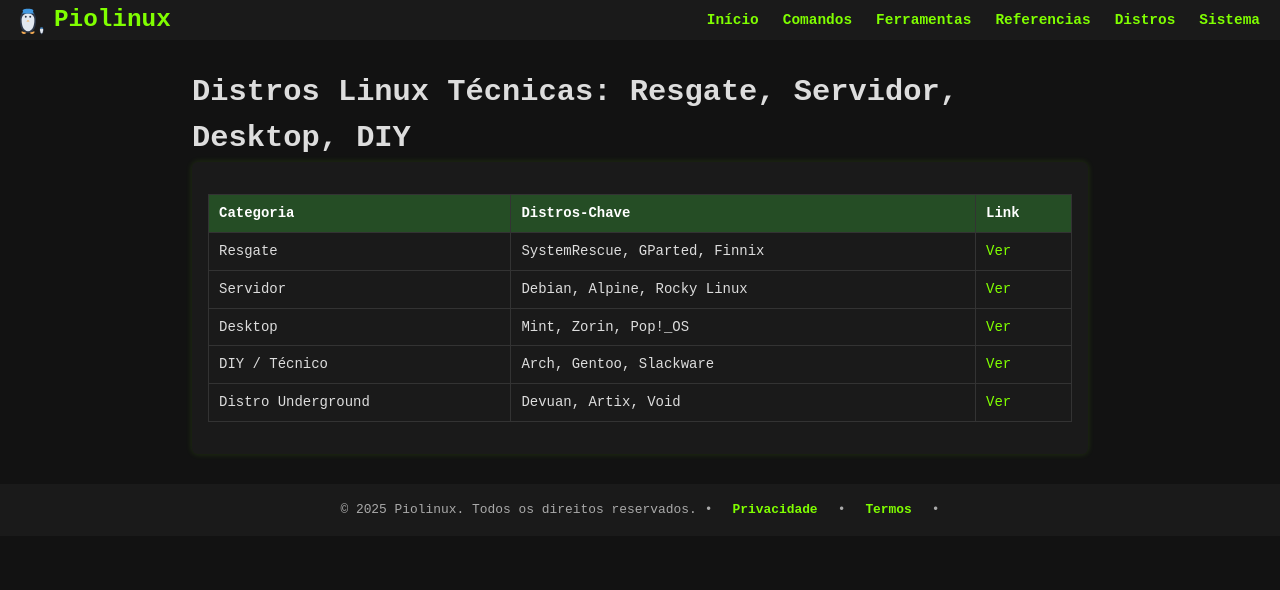
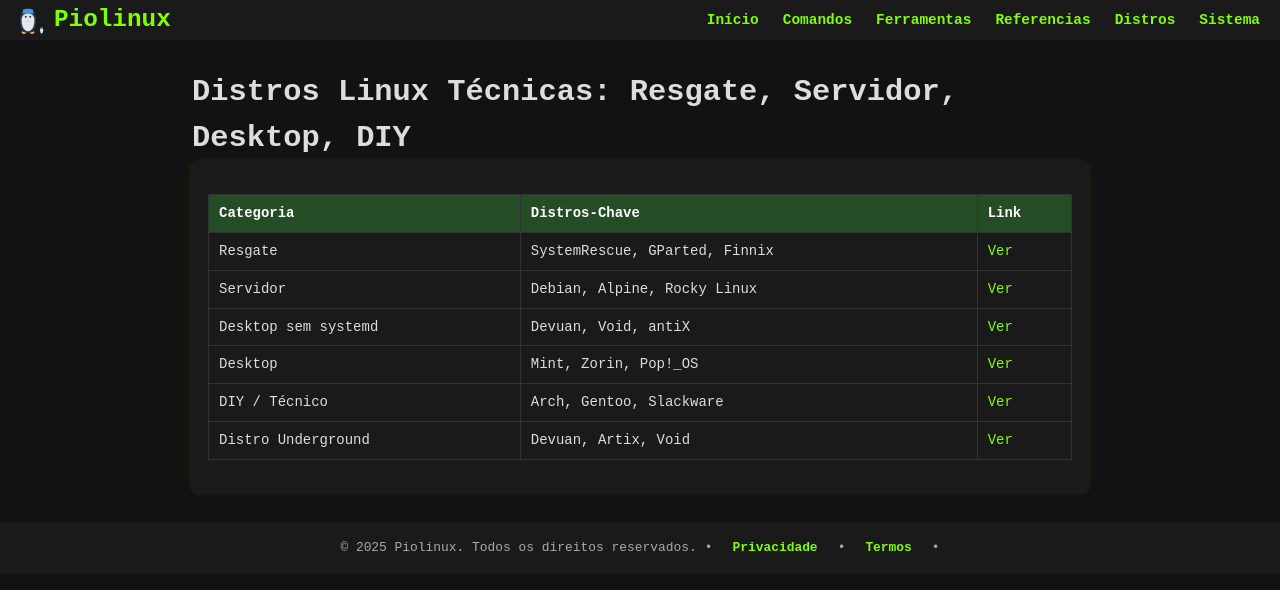
Before and after one commit to Piolinux/piolinux-site, a Jekyll site: the page built from distros/index.html, in a window 1280 px wide. Shown: the top 590 px of the page. Built offline with Jekyll 4.4.1, drawn with Linux system fonts in a browser that asks for light colours.

Commit message:
Update index.html

```diff
--- a/distros/index.html
+++ b/distros/index.html
@@ -30,6 +30,11 @@ tags: [distros, linux, tabela-comparativa, iso, init, systemd, openrc, firmware,
       <td data-label="Link"><a href="/distros/servidor/">Ver</a></td>
     </tr>
     <tr>
+   <td data-label="Categoria">Desktop sem systemd</td>
+   <td data-label="Distros-Chave">Devuan, Void, antiX</td>
+   <td data-label="Link"><a href="/distros/distribuicoes-linux/">Ver</a></td>
+   </tr>
+    <tr>
       <td data-label="Categoria">Desktop</td>
       <td data-label="Distros-Chave">Mint, Zorin, Pop!_OS</td>
       <td data-label="Link"><a href="/distros/desktop/">Ver</a></td>
```
